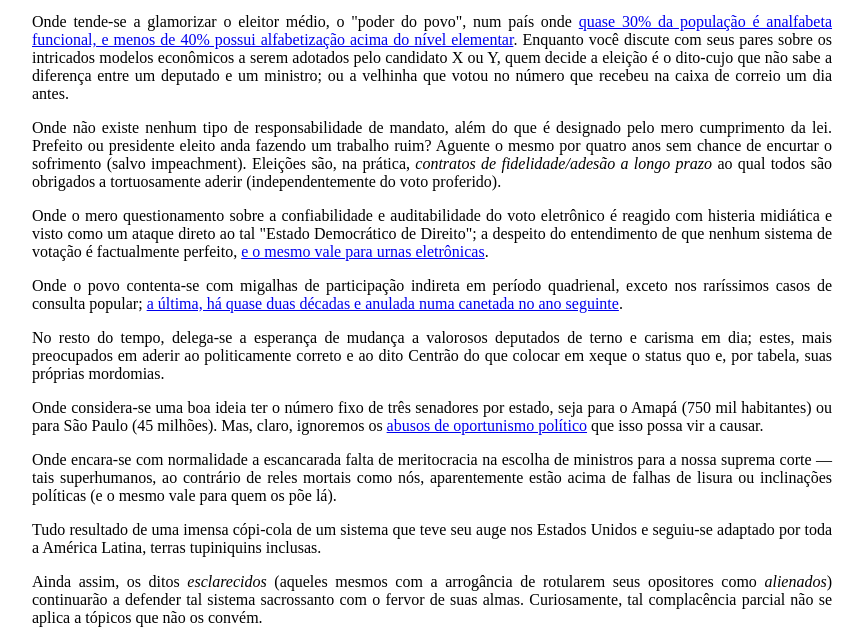
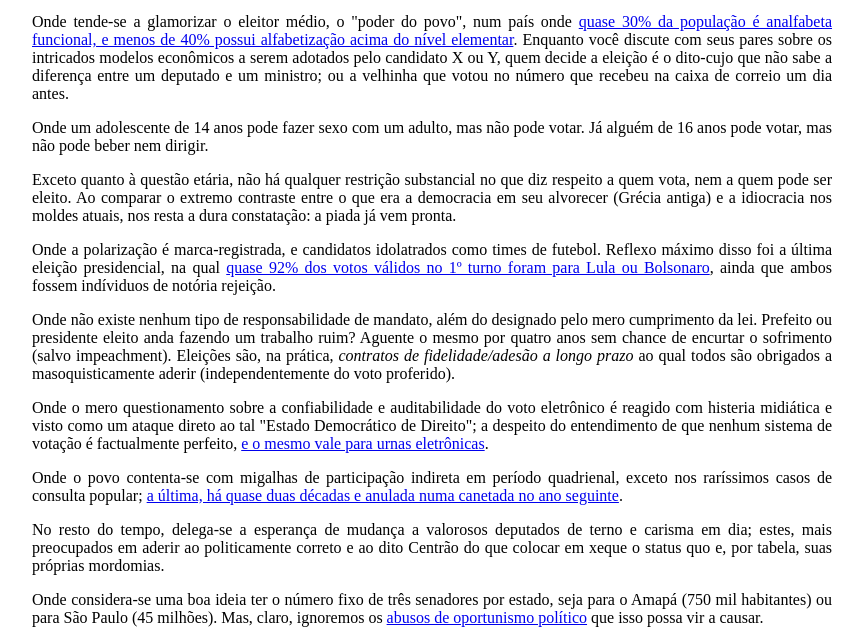
Before and after one commit to chicat0/chicat0.github.io, a plain HTML site: page a-falida-democracia.html in a window 1280 px wide. Shown: the part 119-759 px from the top of the page, without its empty margins (208-1071 px from the left). Drawn offline with Linux system fonts and the light colour scheme.

Commit message:
Falida democracia ++

```diff
--- a/a-falida-democracia.html
+++ b/a-falida-democracia.html
@@ -9,7 +9,10 @@
     <h1 id="a-falida-democracia-brasileira">A falida democracia brasileira</h1>
     <p>Sistema no qual candidatos especializam-se em <em>ganhar eleições</em>, e não em <em>governar</em>. Onde o que vale mais é ter o melhor marqueteiro, ou maior dinheiro para os incansáveis carros de som (poluição sonora) e santinhos produzidos ad infinitum.</p>
     <p>Onde tende-se a glamorizar o eleitor médio, o &quot;poder do povo&quot;, num país onde <a href="https://s4.static.brasilescola.uol.com.br/be/2024/06/analfabetismo-funcional-niveis-brasil.jpg">quase 30% da população é analfabeta funcional, e menos de 40% possui alfabetização acima do nível elementar</a>. Enquanto você discute com seus pares sobre os intricados modelos econômicos a serem adotados pelo candidato X ou Y, quem decide a eleição é o dito-cujo que não sabe a diferença entre um deputado e um ministro; ou a velhinha que votou no número que recebeu na caixa de correio um dia antes.</p>
-    <p>Onde não existe nenhum tipo de responsabilidade de mandato, além do que é designado pelo mero cumprimento da lei. Prefeito ou presidente eleito anda fazendo um trabalho ruim? Aguente o mesmo por quatro anos sem chance de encurtar o sofrimento (salvo impeachment). Eleições são, na prática, <em>contratos de fidelidade/adesão a longo prazo</em> ao qual todos são obrigados a tortuosamente aderir (independentemente do voto proferido).</p>
+    <p>Onde um adolescente de 14 anos pode fazer sexo com um adulto, mas não pode votar. Já alguém de 16 anos pode votar, mas não pode beber nem dirigir.</p>
+    <p>Exceto quanto à questão etária, não há qualquer restrição substancial no que diz respeito a quem vota, nem a quem pode ser eleito. Ao comparar o extremo contraste entre o que era a democracia em seu alvorecer (Grécia antiga) e a idiocracia nos moldes atuais, nos resta a dura constatação: a piada já vem pronta.</p>
+    <p>Onde a polarização é marca-registrada, e candidatos idolatrados como times de futebol. Reflexo máximo disso foi a última eleição presidencial, na qual <a href="primeiro-turno-2022.png">quase 92% dos votos válidos no 1º turno foram para Lula ou Bolsonaro</a>, ainda que ambos fossem indíviduos de notória rejeição.</p>
+    <p>Onde não existe nenhum tipo de responsabilidade de mandato, além do designado pelo mero cumprimento da lei. Prefeito ou presidente eleito anda fazendo um trabalho ruim? Aguente o mesmo por quatro anos sem chance de encurtar o sofrimento (salvo impeachment). Eleições são, na prática, <em>contratos de fidelidade/adesão a longo prazo</em> ao qual todos são obrigados a masoquisticamente aderir (independentemente do voto proferido).</p>
     <p>Onde o mero questionamento sobre a confiabilidade e auditabilidade do voto eletrônico é reagido com histeria midiática e visto como um ataque direto ao tal &quot;Estado Democrático de Direito&quot;; a despeito do entendimento de que nenhum sistema de votação é factualmente perfeito, <a href="https://www.youtube.com/watch?v=LkH2r-sNjQs">e o mesmo vale para urnas eletrônicas</a>.</p>
     <p>Onde o povo contenta-se com migalhas de participação indireta em período quadrienal, exceto nos raríssimos casos de consulta popular; <a href="https://en.wikipedia.org/wiki/2005_Brazilian_firearms_and_ammunition_referendum">a última, há quase duas décadas e anulada numa canetada no ano seguinte</a>.</p>
     <p>No resto do tempo, delega-se a esperança de mudança a valorosos deputados de terno e carisma em dia; estes, mais preocupados em aderir ao politicamente correto e ao dito Centrão do que colocar em xeque o status quo e, por tabela, suas próprias mordomias.</p>
```
Also changed, not shown: primeiro-turno-2022.png (added), 1 other file.
